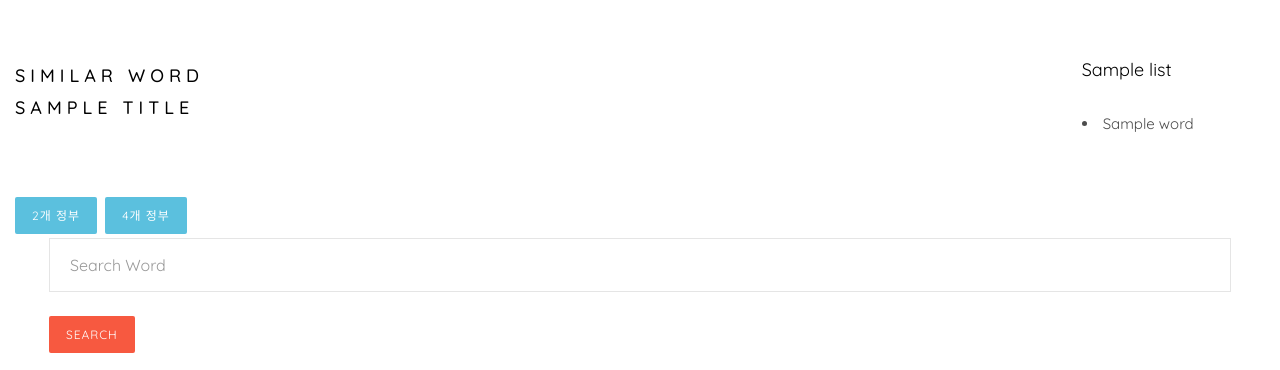
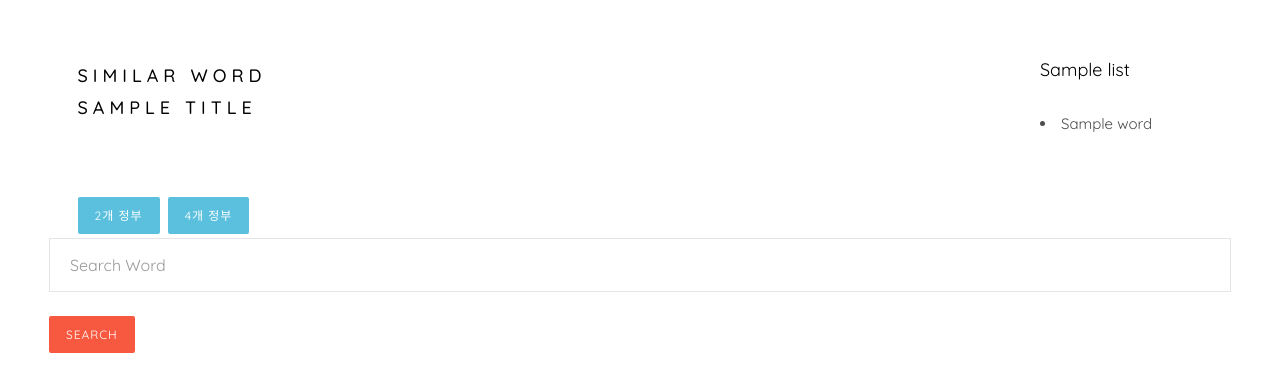
Before and after one commit to sehandev/web-w2v, a Django app: template lab/templates/lab/w2v_1.html in a window 1280 px wide. Shown: the top 370 px of the page. Run offline with Django 3.2, Linux system fonts and the light colour scheme; the template is opened without the code that fills it: most values are stand-ins (such as "Sample title", 1, 10 or a date in 2020); parts of the project's set-up code (start-up, migrations or seed data) failed here and were passed over; some libraries are stand-ins or nearby versions.

Commit message:
EDIT : result html ui

```diff
--- a/lab/templates/lab/w2v_1.html
+++ b/lab/templates/lab/w2v_1.html
@@ -35,11 +35,11 @@
 	<body>
 		<div class="colorlib-contact">
 			<div class="container-fluid">
-				<div class="row">
+				<div class="row" style="padding: 0 5%">
 					<div class="col-sm-10">
-						<h2 class="colorlib-heading animate-box" data-animate-effect="fadeInLeft">Similar Word<br>{{ title }}</h2>
-						<a href="/w2v_1" class="btn btn-info animate-box">2개 정부</a>
-						<a href="/w2v_2" class="btn btn-info animate-box">4개 정부</a>
+						<h2 class="colorlib-heading">Similar Word<br>{{ title }}</h2>
+						<a href="/w2v_1" class="btn btn-info">2개 정부</a>
+						<a href="/w2v_2" class="btn btn-info">4개 정부</a>
 					</div>
 					<div class="col-sm-2">
 						<h4>Sample list</h4>
--- a/lab/templates/lab/w2v_2.html
+++ b/lab/templates/lab/w2v_2.html
@@ -108,7 +108,6 @@
 									</ol>
 								</div>
 							</div>
-
 						</div>
 					</div>
 				</div>
```
